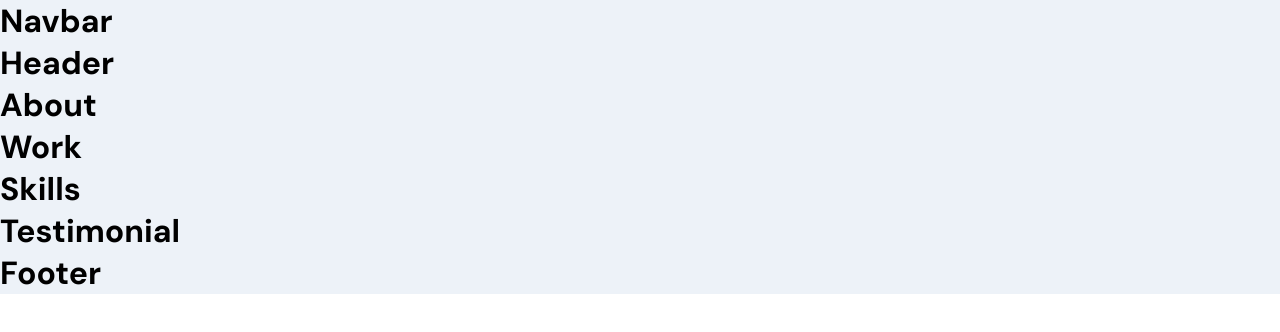
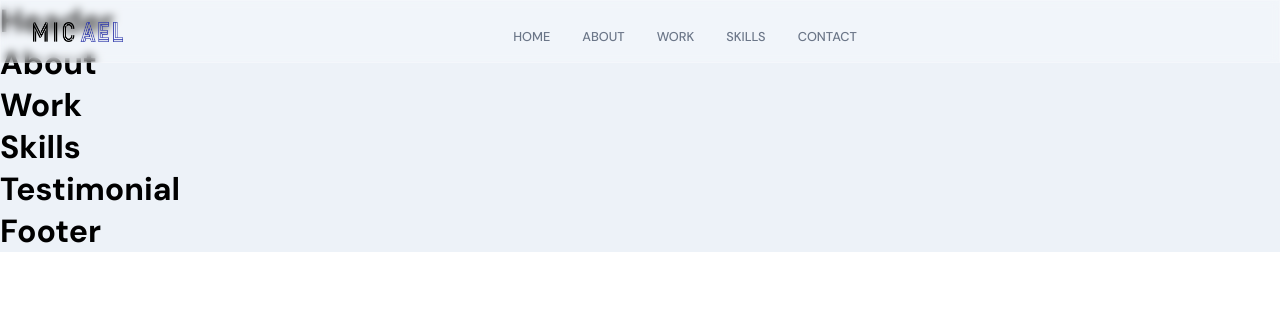
Before and after one commit to sanidhyy/portfolio-react, a React (Create React App) app in the folder frontend-react/: page / in a window 1280 px wide. Shown: the top 332 px of the page. Built offline with nearby package versions, Linux system fonts and the light colour scheme.

Commit message:
navabar completed

```diff
--- a/frontend-react/src/components/Navbar/Navbar.jsx
+++ b/frontend-react/src/components/Navbar/Navbar.jsx
@@ -1,12 +1,49 @@
-import React from "react";
+import React, { useState } from "react";
+import { HiMenuAlt4, HiX } from "react-icons/hi";
+import { motion } from "framer-motion";
 
+import { images } from "../../constants";
 import "./Navbar.scss";
 
 const Navbar = () => {
+  const [toggle, setToggle] = useState(false);
+
   return (
-    <div>
-      <h1>Navbar</h1>
-    </div>
+    <nav className="app__navbar">
+      <div className="app__navbar-logo">
+        <img src={images.logo} alt="Micael" />
+      </div>
+      <ul className="app__navbar-links">
+        {["home", "about", "work", "skills", "contact"].map((item) => (
+          <li key={`link-${item}`} className="app__flex p-text">
+            <div />
+            <a href={`#${item}`}>{item}</a>
+          </li>
+        ))}
+      </ul>
+
+      <div className="app__navbar-menu">
+        <HiMenuAlt4 onClick={() => setToggle(true)} />
+
+        {toggle && (
+          <motion.div
+            whileInView={{ x: [300, 0] }}
+            transition={{ duration: 0.85, ease: "easeOut" }}
+          >
+            <HiX onClick={() => setToggle(false)} />
+            <ul className="app__navbar-links">
+              {["home", "about", "work", "skills", "contact"].map((item) => (
+                <li key={item}>
+                  <a href={`#${item}`} onClick={() => setToggle(false)}>
+                    {item}
+                  </a>
+                </li>
+              ))}
+            </ul>
+          </motion.div>
+        )}
+      </div>
+    </nav>
   );
 };
 
--- a/frontend-react/src/components/Navbar/Navbar.scss
+++ b/frontend-react/src/components/Navbar/Navbar.scss
@@ -0,0 +1,164 @@
+.app__navbar {
+  width: 100%;
+
+  display: flex;
+  justify-content: space-between;
+  align-items: center;
+
+  padding: 1rem 2rem;
+  background: rgba(255, 255, 255, 0.25);
+  backdrop-filter: blur(4px);
+  -webkit-backdrop-filter: blur(4px);
+  border: 1px solid rgba(255, 255, 255, 0.18);
+  position: fixed;
+  z-index: 2;
+}
+
+.app__navbar-logo {
+  display: flex;
+  justify-content: flex-start;
+  align-items: center;
+
+  img {
+    width: 90px;
+    height: 20px;
+
+    @media screen and (min-width: 2000px) {
+      width: 180px;
+      height: 40px;
+    }
+  }
+}
+
+.app__navbar-links {
+  flex: 1;
+  display: flex;
+  justify-content: center;
+  align-items: center;
+
+  list-style: none;
+
+  li {
+    margin: 0 1rem;
+    cursor: pointer;
+
+    flex-direction: column;
+
+    div {
+      width: 5px;
+      height: 5px;
+      background: transparent;
+      border-radius: 50%;
+      margin-bottom: 5px;
+    }
+
+    a {
+      color: var(--gray-color);
+      text-decoration: none;
+      flex-direction: column;
+      text-transform: uppercase;
+      font-weight: 500;
+
+      transition: all 0.3s ease-in-out;
+
+      &:hover {
+        color: var(--secondary-color);
+      }
+    }
+
+    &:hover {
+      div {
+        background: var(--secondary-color);
+      }
+    }
+  }
+
+  @media screen and (max-width: 900px) {
+    display: none;
+  }
+}
+
+.app__navbar-menu {
+  width: 35px;
+  height: 35px;
+  border-radius: 50%;
+  position: relative;
+
+  display: flex;
+  justify-content: center;
+  align-items: center;
+  background: var(--secondary-color);
+
+  svg {
+    width: 70%;
+    height: 70%;
+    color: var(--white-color);
+  }
+
+  div {
+    position: fixed;
+    top: 0;
+    bottom: 0;
+    right: 0;
+
+    z-index: 5;
+    padding: 1rem;
+    width: 80%;
+    height: 100vh;
+    display: flex;
+    justify-content: flex-end;
+    align-items: flex-end;
+    flex-direction: column;
+    background: url("../../assets/bgWhite.png");
+    background-color: var(--white-color);
+    background-size: cover;
+    background-repeat: repeat;
+
+    box-shadow: 0 0 20px rgba(168, 168, 168, 0.15);
+
+    svg {
+      width: 35px;
+      height: 35px;
+      color: var(--secondary-color);
+      margin: 0.5rem 1rem;
+    }
+
+    ul {
+      list-style: none;
+      margin: 0;
+      padding: 0;
+      height: 100%;
+      width: 100%;
+      display: flex;
+      justify-content: flex-start;
+      align-self: flex-start;
+      flex-direction: column;
+
+      li {
+        margin: 1rem;
+
+        a {
+          color: var(--gray-color);
+          text-decoration: none;
+          font-size: 1rem;
+          text-transform: uppercase;
+          font-weight: 500;
+
+          transition: all 0.3s ease-in-out;
+
+          &:hover {
+            color: var(--secondary-color);
+          }
+        }
+      }
+    }
+
+    @media screen and (min-width: 900px) {
+      display: none;
+    }
+  }
+
+  @media screen and (min-width: 900px) {
+    display: none;
+  }
+}
```
